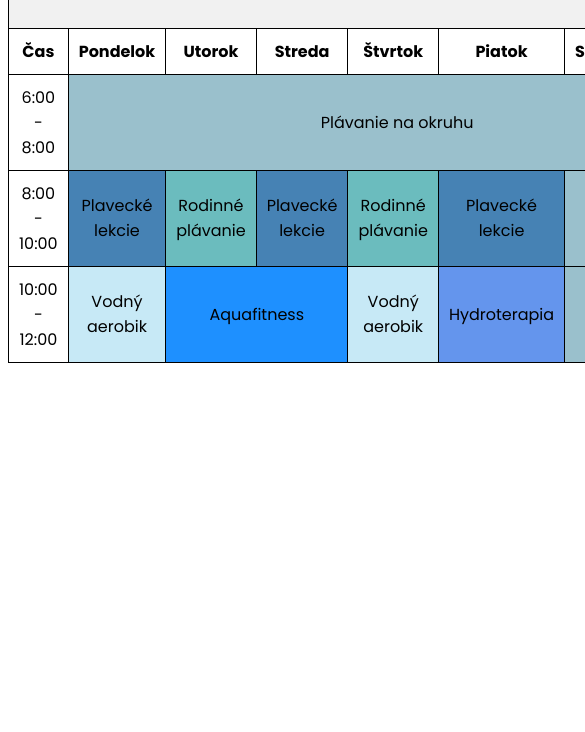
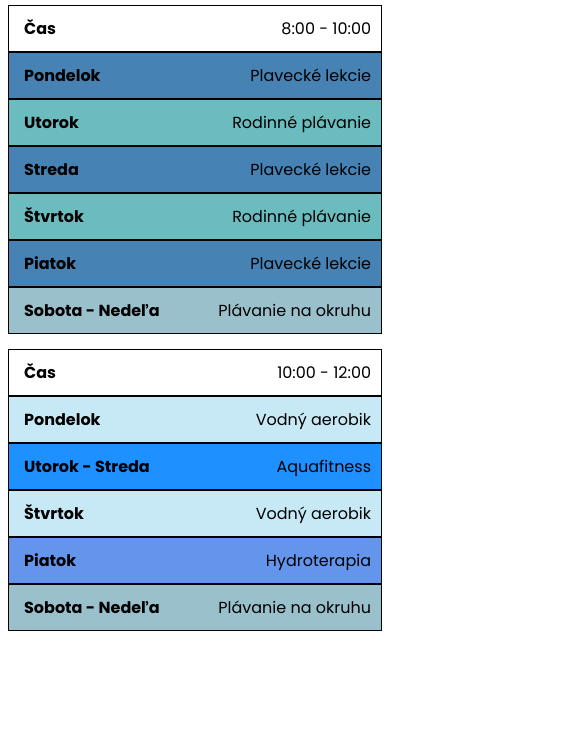
Before and after one commit to DejviDes/rozvrh, a plain HTML site: page index.html in a window 390 px wide. Shown: the part 112-844 px from the top of the page, 585 px wide, since content can reach past the window. Drawn offline with Linux system fonts and the light colour scheme.

Commit message:
update responsivity

```diff
--- a/index.html
+++ b/index.html
@@ -25,25 +25,51 @@
       </thead>
       <tbody>
         <tr>
-                    <td>6:00 - 8:00</td>
-                    <td class="event-lap-swim" colspan="7">Plávanie na okruhu</td>
+          <td data-label="Čas">6:00 - 8:00</td>
+          <td class="event-lap-swim" colspan="7" data-label="Pondelok - Nedeľa">
+            Plávanie na okruhu
+          </td>
         </tr>
         <tr>
-                    <td>8:00 - 10:00</td>
-                    <td class="event-swim-lessons">Plavecké lekcie</td>
-                    <td class="event-family-swim">Rodinné plávanie</td>
-                    <td class="event-swim-lessons">Plavecké lekcie</td>
-                    <td class="event-family-swim">Rodinné plávanie</td>
-                    <td class="event-swim-lessons">Plavecké lekcie</td>
-                    <td class="event-lap-swim" colspan="2">Plávanie na okruhu</td>
+          <td data-label="Čas">8:00 - 10:00</td>
+          <td class="event-swim-lessons" data-label="Pondelok">
+            Plavecké lekcie
+          </td>
+          <td class="event-family-swim" data-label="Utorok">
+            Rodinné plávanie
+          </td>
+          <td class="event-swim-lessons" data-label="Streda">
+            Plavecké lekcie
+          </td>
+          <td class="event-family-swim" data-label="Štvrtok">
+            Rodinné plávanie
+          </td>
+          <td class="event-swim-lessons" data-label="Piatok">
+            Plavecké lekcie
+          </td>
+          <td class="event-lap-swim" colspan="2" data-label="Sobota - Nedeľa">
+            Plávanie na okruhu
+          </td>
         </tr>
         <tr>
-                    <td>10:00 - 12:00</td>
-                    <td class="event-water-aerobics">Vodný aerobik</td>
-                    <td class="event-aquafitness" colspan="2">Aquafitness</td>
-                    <td class="event-water-aerobics">Vodný aerobik</td>
-                    <td class="event-hydrotherapy">Hydroterapia</td>
-                    <td class="event-lap-swim" colspan="2">Plávanie na okruhu</td>
+          <td data-label="Čas">10:00 - 12:00</td>
+          <td class="event-water-aerobics" data-label="Pondelok">
+            Vodný aerobik
+          </td>
+          <td
+            class="event-aquafitness"
+            colspan="2"
+            data-label="Utorok - Streda"
+          >
+            Aquafitness
+          </td>
+          <td class="event-water-aerobics" data-label="Štvrtok">
+            Vodný aerobik
+          </td>
+          <td class="event-hydrotherapy" data-label="Piatok">Hydroterapia</td>
+          <td class="event-lap-swim" colspan="2" data-label="Sobota - Nedeľa">
+            Plávanie na okruhu
+          </td>
         </tr>
       </tbody>
     </table>
--- a/style.css
+++ b/style.css
@@ -40,3 +40,34 @@ th {
   padding: 20px;
   text-align: center;
 }
+
+@media (max-width: 768px) {
+  table,
+  thead,
+  tbody,
+  th,
+  td,
+  tr {
+    display: block;
+  }
+  thead tr {
+    display: none;
+  }
+  tr {
+    margin-bottom: 15px;
+  }
+  td {
+    text-align: right;
+    padding-left: 50%;
+    position: relative;
+  }
+  td::before {
+    content: attr(data-label);
+    position: absolute;
+    left: 0;
+    width: 50%;
+    padding-left: 15px;
+    font-weight: bold;
+    text-align: left;
+  }
+}
```
Lines whose indentation alone changed are shown as unchanged.
